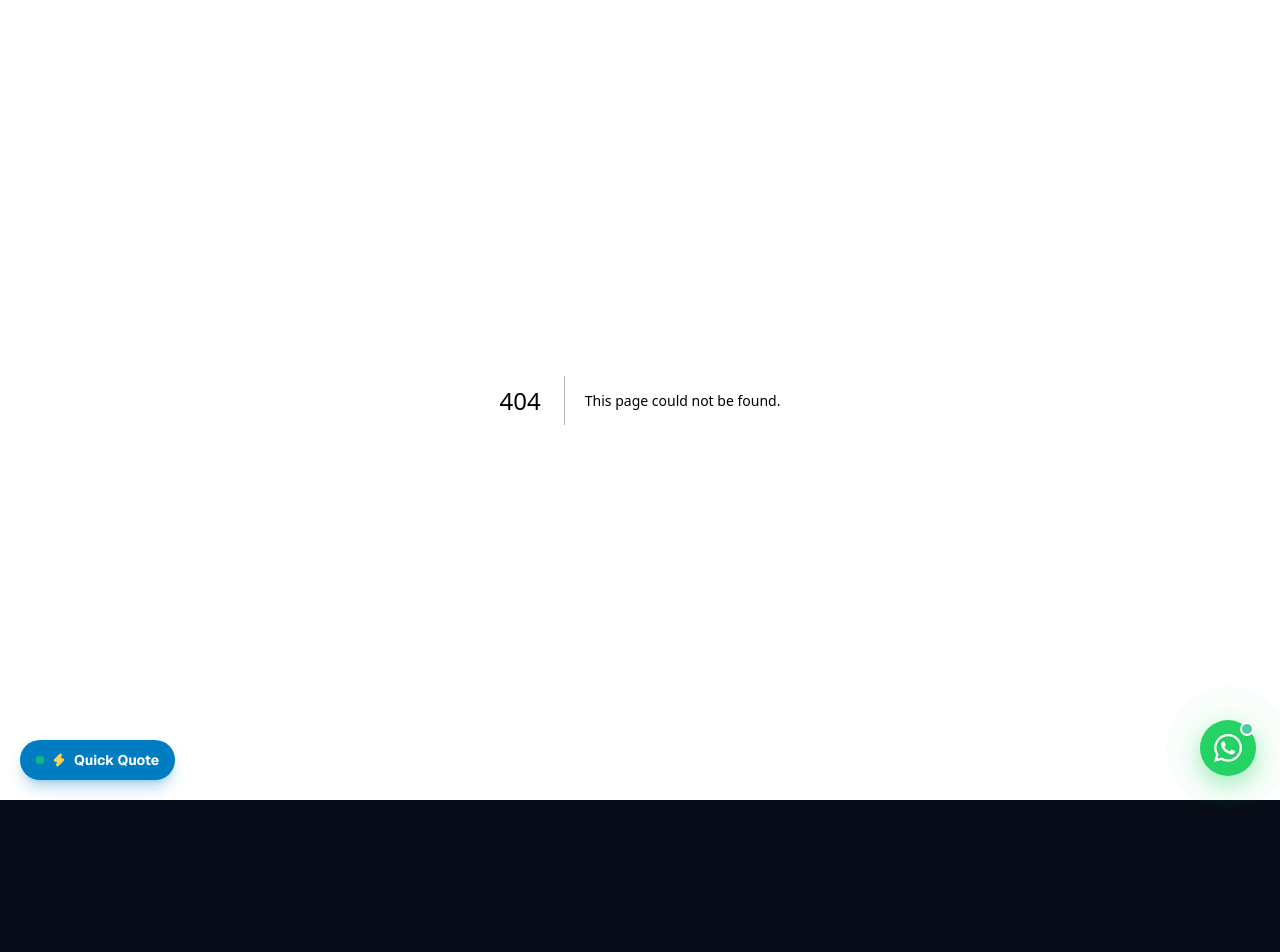
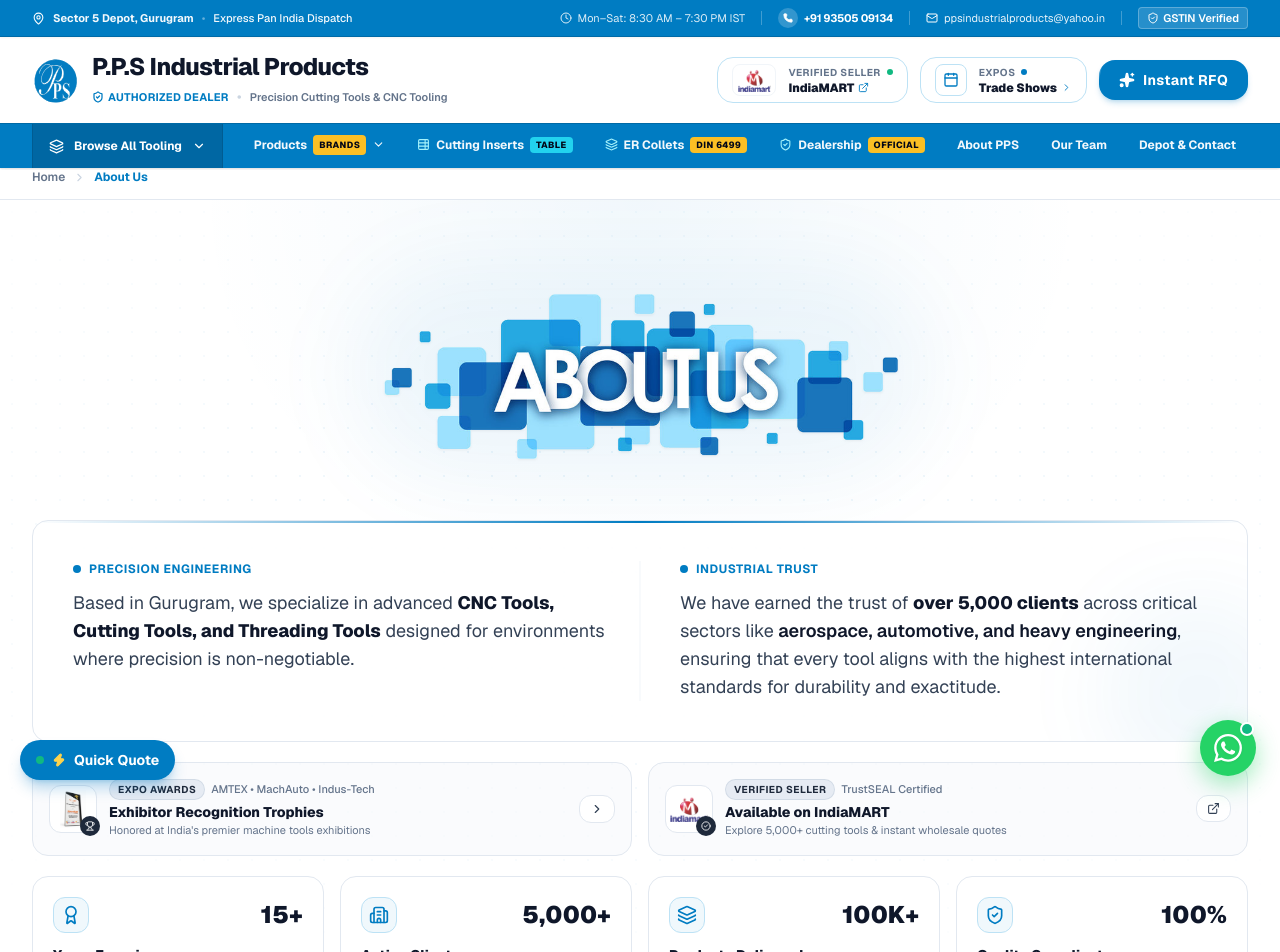
Before and after one commit to prashantmagnifiedcode/P.P.S-Industrial-Products, a Next.js app: page /about in a window 1280 px wide. Before the commit this address had no page. Shown: the top 952 px of the page. Before the commit the page ends 800 px from the top, so only its background shows below. Built offline with nearby package versions, Linux system fonts and the light colour scheme.

Commit message:
update about section

```diff
--- /dev/null
+++ b/src/app/about/page.tsx
@@ -0,0 +1,62 @@
+'use client';
+
+import React from 'react';
+import Link from 'next/link';
+import { ChevronRight } from 'lucide-react';
+import TopBar from '@/components/TopBar';
+import Header from '@/components/Header';
+import AboutSection from '@/components/AboutSection';
+import TeamSection from '@/components/TeamSection';
+import Footer from '@/components/Footer';
+
+export default function AboutPage() {
+  const [isScrolled, setIsScrolled] = React.useState(false);
+
+  React.useEffect(() => {
+    const handleScroll = () => {
+      setIsScrolled(window.scrollY > 40);
+    };
+    handleScroll();
+    window.addEventListener('scroll', handleScroll, { passive: true });
+    return () => window.removeEventListener('scroll', handleScroll);
+  }, []);
+
+  return (
+    <div className="min-h-screen bg-slate-50 text-slate-800 flex flex-col font-sans selection:bg-[#007CC2]/20 selection:text-[#007CC2]">
+      {/* 1. Fixed TopBar + Header Container */}
+      <div className={`fixed top-0 left-0 right-0 z-50 transition-all duration-300 ${
+        isScrolled ? 'shadow-md' : 'shadow-sm'
+      }`}>
+        <TopBar />
+        <Header isScrolled={isScrolled} />
+      </div>
+
+      {/* 2. Main Content Canvas */}
+      <div className="pt-[70px] md:pt-[155px] flex-1 flex flex-col bg-slate-50">
+        {/* Breadcrumbs */}
+        <div className="bg-white border-b border-slate-200 shadow-2xs">
+          <div className="max-w-7xl mx-auto px-4 sm:px-6 lg:px-8 py-3 sm:py-3.5">
+            <div className="flex items-center gap-2 text-xs font-semibold text-slate-500">
+              <Link href="/" className="hover:text-[#007CC2] transition-colors flex items-center gap-1">
+                <span>Home</span>
+              </Link>
+              <ChevronRight size={13} className="text-slate-300" />
+              <span className="text-[#007CC2] font-bold">About Us</span>
+            </div>
+          </div>
+        </div>
+
+        <main className="flex-1 flex flex-col">
+          {/* Main About Section with Expo Awards & IndiaMART Credential Cards */}
+          <AboutSection />
+
+          {/* Team and Support Network */}
+          <TeamSection />
+        </main>
+      </div>
+
+      {/* 3. Footer */}
+      <Footer />
+    </div>
+  );
+}
--- a/src/components/AboutSection.tsx
+++ b/src/components/AboutSection.tsx
@@ -2,12 +2,16 @@
 
 import React from 'react';
 import Image from 'next/image';
+import Link from 'next/link';
 import {
   Building2,
   ShieldCheck,
   Award,
   Layers,
-  CheckCircle2
+  CheckCircle2,
+  Trophy,
+  ExternalLink,
+  ChevronRight
 } from 'lucide-react';
 
 const OFFICIAL_STATS = [
@@ -96,6 +100,106 @@ export default function AboutSection() {
           </div>
         </div>
 
+        {/* Smart Credential Cards: Expo Awards & IndiaMART - Unified Gray Premium Look */}
+        <div className="grid grid-cols-1 sm:grid-cols-2 gap-3 sm:gap-4 mt-5">
+
+          {/* Card 1: Expo Awards & Participation */}
+          <Link
+            href="/expo"
+            className="group relative overflow-hidden bg-slate-50/70 hover:bg-white rounded-2xl border border-slate-200 hover:border-slate-300 p-3.5 sm:p-4 shadow-2xs hover:shadow-xs transition-all duration-200 flex items-center justify-between gap-3 active:scale-[0.99]"
+          >
+            <div className="flex items-center gap-3 min-w-0">
+              {/* Trophy Thumbnail Preview */}
+              <div className="relative w-12 h-12 rounded-xl bg-white border border-slate-200 p-1 flex items-center justify-center shrink-0 shadow-2xs group-hover:border-slate-300 transition-colors">
+                <Image
+                  src="/images/expos/machauto_2026.png"
+                  alt="Expo Exhibitor Award Trophy"
+                  width={48}
+                  height={48}
+                  className="w-full h-full object-contain"
+                />
+                <span className="absolute -bottom-1 -right-1 w-5 h-5 rounded-full bg-slate-800 text-white flex items-center justify-center shadow-xs">
+                  <Trophy size={10} className="text-white" />
+                </span>
+              </div>
+
+              {/* Minimalist Microcopy */}
+              <div className="min-w-0 flex-1">
+                <div className="flex items-center gap-1.5 flex-wrap">
+                  <span className="px-2 py-0.5 rounded-full text-[10px] font-bold uppercase tracking-wider bg-slate-200/80 text-slate-800 border border-slate-300/70">
+                    Expo Awards
+                  </span>
+                  <span className="text-[11px] font-medium text-slate-500">
+                    AMTEX • MachAuto • Indus-Tech
+                  </span>
+                </div>
+                <h4 className="text-sm font-extrabold text-slate-900 truncate mt-0.5 group-hover:text-black transition-colors">
+                  Exhibitor Recognition Trophies
+                </h4>
+                <p className="text-[11px] text-slate-500 line-clamp-1">
+                  Honored at India&apos;s premier machine tools exhibitions
+                </p>
+              </div>
+            </div>
+
+            {/* Gray Premium Action Pill */}
+            <div className="shrink-0 flex items-center gap-1 text-xs font-semibold text-slate-700 bg-white group-hover:bg-slate-900 group-hover:text-white px-2.5 py-1.5 rounded-xl border border-slate-200 group-hover:border-slate-900 transition-all">
+              <span className="hidden xs:inline">View</span>
+              <ChevronRight size={14} className="group-hover:translate-x-0.5 transition-transform" />
+            </div>
+          </Link>
+
+          {/* Card 2: Available on IndiaMART */}
+          <a
+            href="https://www.indiamart.com/pps-industrialproducts/"
+            target="_blank"
+            rel="noopener noreferrer"
+            className="group relative overflow-hidden bg-slate-50/70 hover:bg-white rounded-2xl border border-slate-200 hover:border-slate-300 p-3.5 sm:p-4 shadow-2xs hover:shadow-xs transition-all duration-200 flex items-center justify-between gap-3 active:scale-[0.99]"
+            title="Available on IndiaMART - Verified Supplier Profile"
+          >
+            <div className="flex items-center gap-3 min-w-0">
+              {/* IndiaMART Logo Preview */}
+              <div className="relative w-12 h-12 rounded-xl bg-white border border-slate-200 p-1 flex items-center justify-center shrink-0 shadow-2xs group-hover:border-slate-300 transition-colors">
+                <Image
+                  src="/indiamart-logo.png"
+                  alt="IndiaMART Official Verified Logo"
+                  width={44}
+                  height={32}
+                  className="w-full h-full object-contain"
+                />
+                <span className="absolute -bottom-1 -right-1 w-5 h-5 rounded-full bg-slate-800 text-white flex items-center justify-center shadow-xs">
+                  <CheckCircle2 size={10} className="text-white" />
+                </span>
+              </div>
+
+              {/* Minimalist Microcopy */}
+              <div className="min-w-0 flex-1">
+                <div className="flex items-center gap-1.5 flex-wrap">
+                  <span className="px-2 py-0.5 rounded-full text-[10px] font-bold uppercase tracking-wider bg-slate-200/80 text-slate-800 border border-slate-300/70">
+                    Verified Seller
+                  </span>
+                  <span className="text-[11px] font-medium text-slate-500">
+                    TrustSEAL Certified
+                  </span>
+                </div>
+                <h4 className="text-sm font-extrabold text-slate-900 truncate mt-0.5 group-hover:text-black transition-colors">
+                  Available on IndiaMART
+                </h4>
+                <p className="text-[11px] text-slate-500 line-clamp-1">
+                  Explore 5,000+ cutting tools &amp; instant wholesale quotes
+                </p>
+              </div>
+            </div>
+
+            {/* Gray Premium Action Pill */}
+            <div className="shrink-0 flex items-center gap-1 text-xs font-semibold text-slate-700 bg-white group-hover:bg-slate-900 group-hover:text-white px-2.5 py-1.5 rounded-xl border border-slate-200 group-hover:border-slate-900 transition-all">
+              <span className="hidden xs:inline">Store</span>
+              <ExternalLink size={13} />
+            </div>
+          </a>
+
+        </div>
+
         {/* 3. Horizontal 4-Stat Metric Row with Accent Lines */}
         <div className="grid grid-cols-2 lg:grid-cols-4 gap-4 mt-5">
           {OFFICIAL_STATS.map((item, idx) => (
--- a/src/components/HittcoSection.tsx
+++ b/src/components/HittcoSection.tsx
@@ -80,12 +80,12 @@ export default function HittcoSection() {
               title="Visit Hittco Tools Ltd (hittco.com)"
             >
               <Image
-                src="/hittco-logo-white.png"
-                alt="Hittco Tools Ltd Official Logo (hittco.com)"
+                src="/hittco-logo.png"
+                alt="Hittco Tools Ltd Official Logo"
                 width={300}
-                height={100}
+                height={109}
                 priority
-                className="h-10 sm:h-16 w-auto object-contain drop-shadow-[0_4px_25px_rgba(0,0,0,0.35)]"
+                className="h-12 sm:h-16 md:h-20 w-auto object-contain drop-shadow-[0_6px_28px_rgba(0,0,0,0.4)]"
               />
             </a>
           </div>
```
Also changed, not shown: public/hittco-logo-white.png (added), public/hittco-logo.png.
